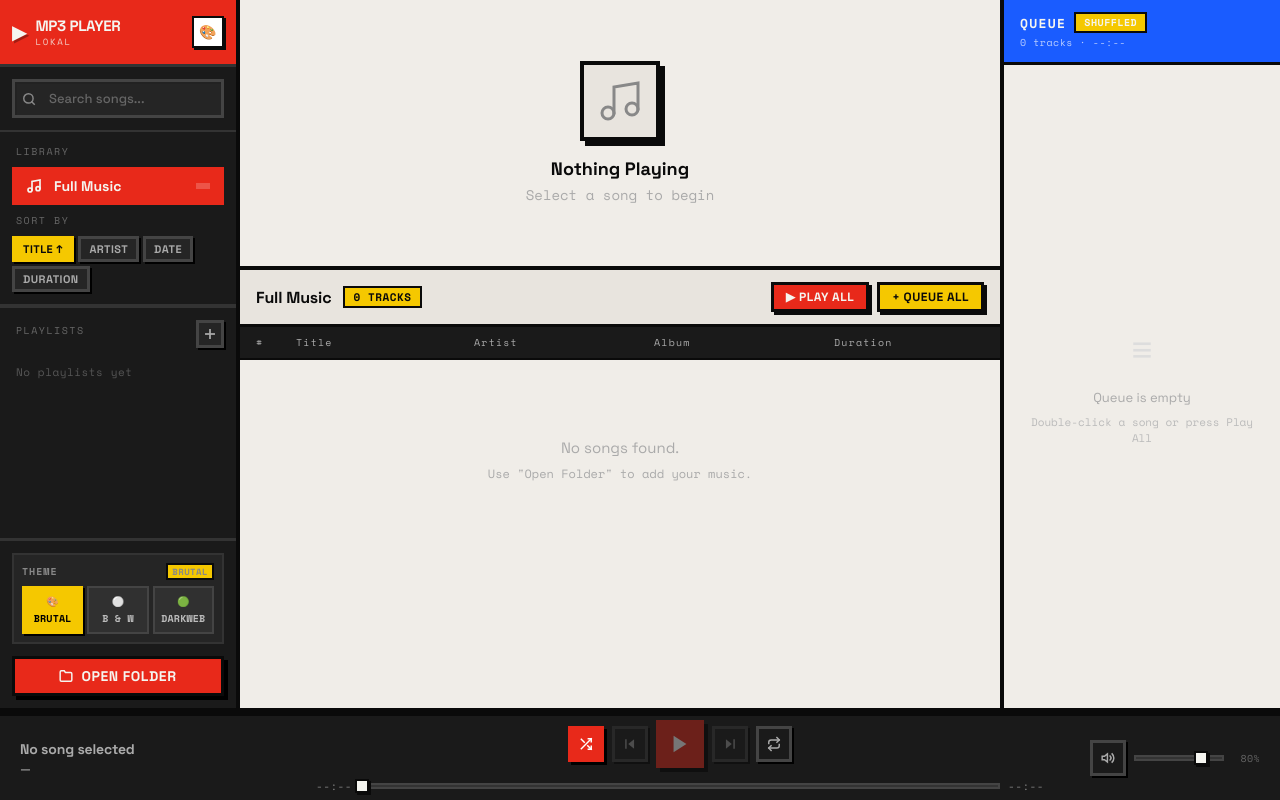
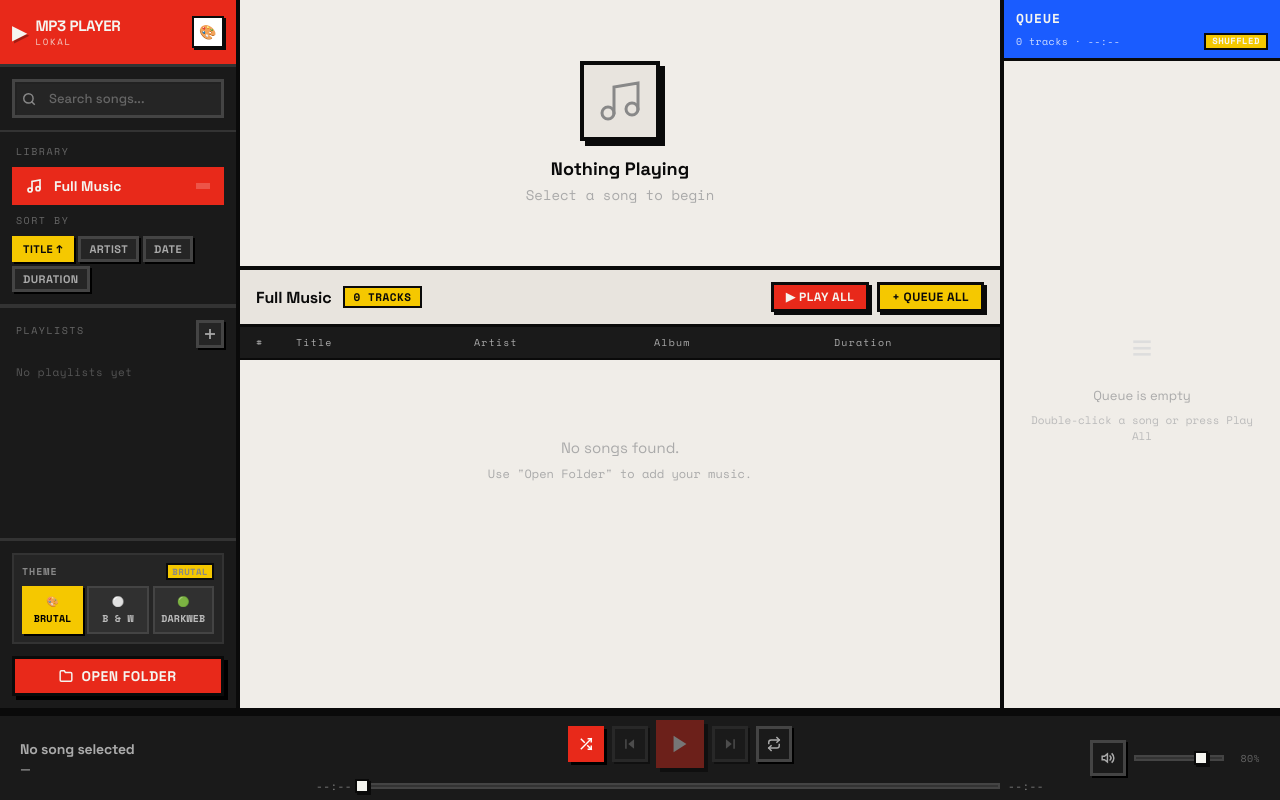
Before and after one commit to Aiboo13/Simple_mp3_player, a React (Vite) app: page / in a window 1280 px wide. Both pictures are taken after a click on the button 586 px from the left and 744 px from the top of the page. Built offline with nearby package versions, Linux system fonts and the light colour scheme.

Commit message:
modif layout

```diff
--- a/src/components/QueuePanel/QueuePanel.css
+++ b/src/components/QueuePanel/QueuePanel.css
@@ -9,27 +9,89 @@
 
 /* ── Header ── */
 .queue-header {
-  justify-content: space-between;
+  display: flex;
+  flex-direction: column;
+  gap: 5px;
+  padding: 8px 12px;
   background: var(--clr-blue);
   flex-shrink: 0;
+  width: 100%;
+  box-sizing: border-box;
 }
+
+.queue-header-top {
+  display: flex;
+  align-items: center;
+  justify-content: space-between;
+  width: 100%;
+  gap: 8px;
+}
+
+.queue-header-title {
+  display: flex;
+  align-items: center;
+  gap: 6px;
+  min-width: 0;
+}
+
+.queue-header-title h2 {
+  font-size: 13px;
+  margin: 0;
+  letter-spacing: 0.08em;
+}
+
+.queue-header-actions {
+  display: flex;
+  align-items: center;
+  gap: 6px;
+  flex-shrink: 0;
+}
+
+.queue-shuffle-btn {
+  font-size: 11px;
+  padding: 3px 8px;
+  line-height: 1.2;
+}
+
+.queue-clear-btn {
+  background: rgba(255, 255, 255, 0.15);
+  border-color: rgba(255, 255, 255, 0.3);
+  color: white;
+  font-size: 11px;
+  padding: 3px 8px;
+  line-height: 1.2;
+  box-shadow: 2px 2px 0 rgba(0, 0, 0, 0.3);
+}
+
+.queue-clear-btn:hover {
+  background: rgba(255, 255, 255, 0.25);
+  box-shadow: 3px 3px 0 rgba(0, 0, 0, 0.3);
+  transform: translate(-1px, -1px);
+}
+
+.queue-header-bottom {
+  display: flex;
+  align-items: center;
+  justify-content: space-between;
+  gap: 6px;
+  width: 100%;
+}
+
 .queue-meta {
   font-size: 10px;
-  letter-spacing: 0.05em;
-  color: rgba(255,255,255,0.7);
-  margin-top: 2px;
+  letter-spacing: 0.04em;
+  color: rgba(255, 255, 255, 0.8);
+  white-space: nowrap;
+  overflow: hidden;
+  text-overflow: ellipsis;
+  margin-top: 0;
 }
-.queue-clear-btn {
-  background: rgba(255,255,255,0.15);
-  border-color: rgba(255,255,255,0.3);
-  color: white;
-  font-size: 11px;
-  box-shadow: 2px 2px 0 rgba(0,0,0,0.3);
-}
-.queue-clear-btn:hover {
-  background: rgba(255,255,255,0.25);
-  box-shadow: 3px 3px 0 rgba(0,0,0,0.3);
-  transform: translate(-1px, -1px);
+
+.queue-shuffled-badge {
+  font-size: 9px;
+  padding: 1px 6px;
+  line-height: 1.2;
+  flex-shrink: 0;
 }
 
 /* ── Empty State ── */
@@ -187,3 +249,55 @@
 .q-bars span:nth-child(1) { height: 6px; animation-delay: 0s; }
 .q-bars span:nth-child(2) { height: 12px; animation-delay: 0.2s; }
 .q-bars span:nth-child(3) { height: 5px; animation-delay: 0.4s; }
+
+/* ── Theme Overrides: Queue Header ── */
+[data-theme="bw"] .queue-header {
+  background: #b5b5b5 !important;
+  border-bottom: 3px solid #000000 !important;
+  color: #000000 !important;
+}
+
+[data-theme="bw"] .queue-meta {
+  color: #333333 !important;
+}
+
+[data-theme="bw"] .queue-clear-btn {
+  background: #000000 !important;
+  color: #ffffff !important;
+  border: 2px solid #000000 !important;
+  box-shadow: 2px 2px 0 #000000 !important;
+}
+
+[data-theme="bw"] .queue-clear-btn:hover {
+  background: #252525 !important;
+  color: #ffffff !important;
+}
+
+[data-theme="darkweb"] .queue-header {
+  background: #070e0a !important;
+  border-bottom: 2px solid #00ff66 !important;
+  color: #00ff66 !important;
+}
+
+[data-theme="darkweb"] .queue-meta {
+  color: #63a880 !important;
+}
+
+[data-theme="darkweb"] .queue-clear-btn {
+  background: #070e0a !important;
+  border: 2px solid #00ff66 !important;
+  color: #00ff66 !important;
+  box-shadow: 2px 2px 0 #00ff66 !important;
+}
+
+[data-theme="darkweb"] .queue-clear-btn:hover {
+  background: #00ff66 !important;
+  color: #030605 !important;
+}
+
+[data-theme="darkweb"] .queue-shuffle-btn.btn-yellow {
+  background: #00ff66 !important;
+  color: #030605 !important;
+  border-color: #00ff66 !important;
+  box-shadow: 2px 2px 0 #00e5ff !important;
+}
--- a/src/components/QueuePanel/QueuePanel.jsx
+++ b/src/components/QueuePanel/QueuePanel.jsx
@@ -189,20 +189,15 @@ export default function QueuePanel() {
     <aside className="queue-panel" aria-label="Play Queue">
       {/* ── Header ── */}
       <div className="section-header queue-header">
-        <div>
-          <div style={{ display: 'flex', alignItems: 'center', gap: '8px' }}>
+        <div className="queue-header-top">
+          <div className="queue-header-title">
             <h2>QUEUE</h2>
-            {isShuffled && <span className="badge badge-yellow mono" style={{ fontSize: '10px' }}>SHUFFLED</span>}
           </div>
-          <div className="queue-meta mono">
-            {queue.length} tracks · {formatDuration(totalDuration)}
-          </div>
-        </div>
-        <div style={{ display: 'flex', gap: '6px' }}>
+          <div className="queue-header-actions">
             {queue.length > 1 && (
               <button
                 id="queue-shuffle-btn"
-              className={`btn btn-sm ${isShuffled ? 'btn-yellow' : ''}`}
+                className={`btn btn-sm queue-shuffle-btn ${isShuffled ? 'btn-yellow' : ''}`}
                 onClick={toggleShuffle}
                 title={isShuffled ? 'Restore original order' : 'Shuffle queue'}
               >
@@ -218,6 +213,17 @@ export default function QueuePanel() {
               >
                 Clear
               </button>
+            )}
+          </div>
+        </div>
+        <div className="queue-header-bottom">
+          <div className="queue-meta mono">
+            {queue.length} tracks · {formatDuration(totalDuration)}
+          </div>
+          {isShuffled && (
+            <span className="badge badge-yellow mono queue-shuffled-badge">
+              SHUFFLED
+            </span>
           )}
         </div>
       </div>
```
Lines whose indentation alone changed are shown as unchanged.
